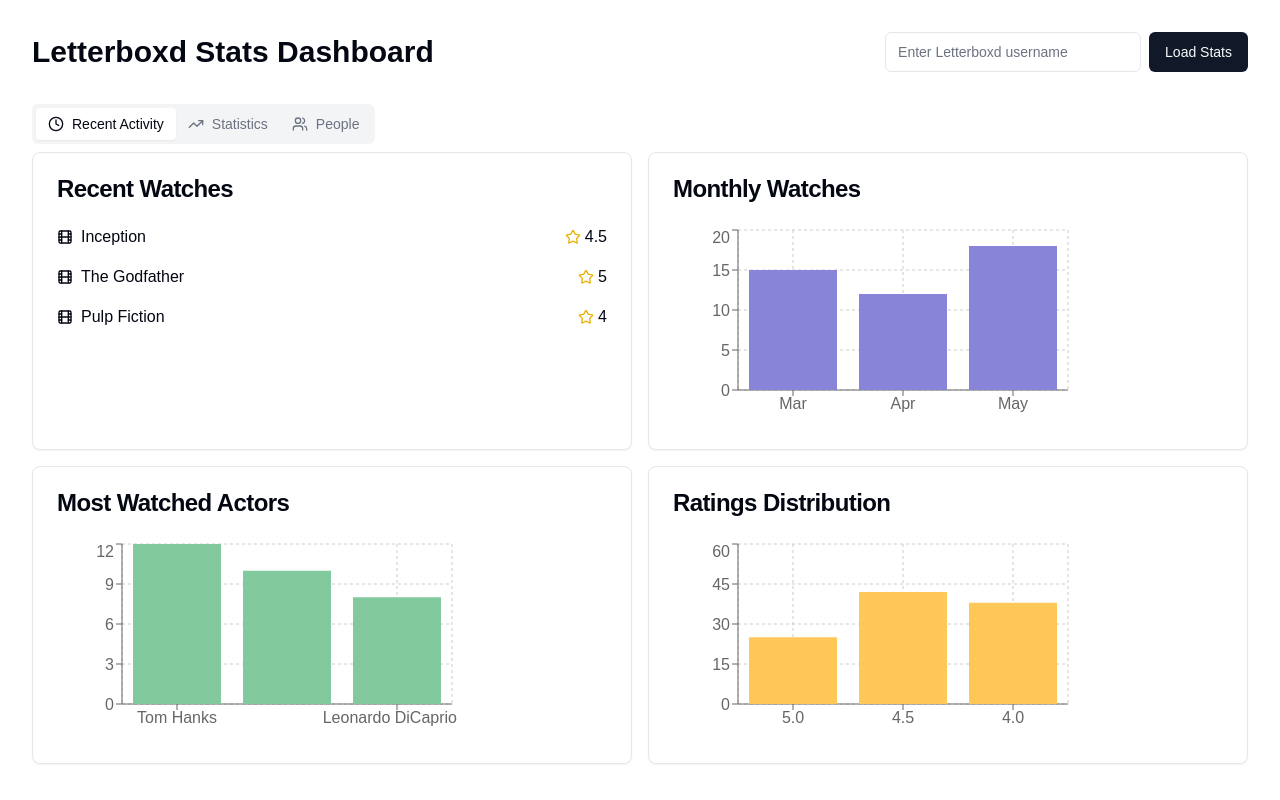
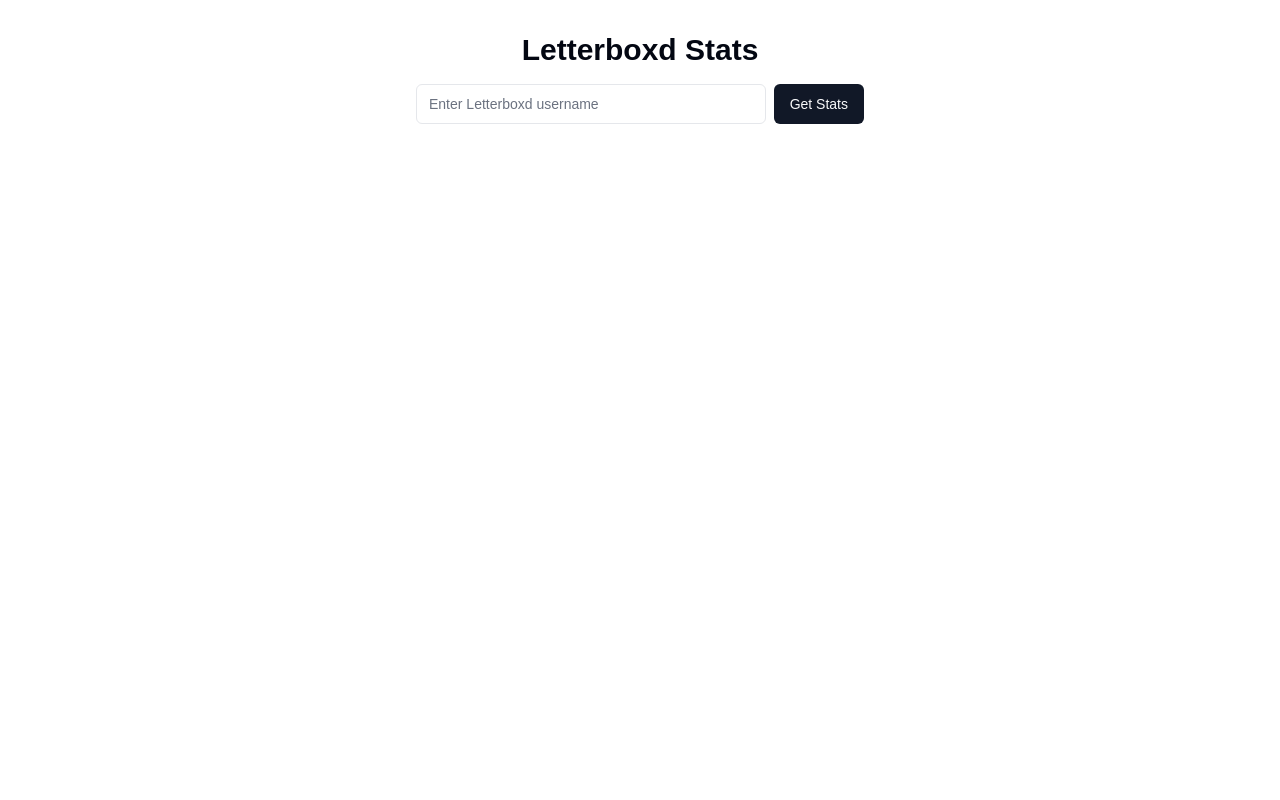
Before and after one commit to layanmoyura/letterboxdfreestats, a Next.js app: page / in a window 1280 px wide. Built offline with nearby package versions, Linux system fonts and the light colour scheme.

Commit message:
initial prod fix

```diff
--- a/src/components/LetterboxdDashboard.tsx
+++ b/src/components/LetterboxdDashboard.tsx
@@ -1,164 +1,197 @@
 "use client";
 import React, { useState } from 'react';
-import axios from 'axios';
-import * as cheerio from 'cheerio';
-import { BarChart, Bar, XAxis, YAxis, CartesianGrid, Tooltip} from 'recharts';
 import { Card, CardContent, CardHeader, CardTitle } from '@/components/ui/card';
 import { Input } from '@/components/ui/input';
 import { Button } from '@/components/ui/button';
-import { Tabs, TabsContent, TabsList, TabsTrigger } from '@/components/ui/tabs';
-import { Clock, Film, Star, Users, TrendingUp } from 'lucide-react';
+import { BarChart, Bar, XAxis, YAxis, CartesianGrid, Tooltip } from 'recharts';
+import { Film, Clock, Star, Calendar } from 'lucide-react';
 
-interface Movie {
-  title: string;
-  date: string;
-  rating: number;
+const LetterboxdStats = () => {
+  const [username, setUsername] = useState('');
+  const [loading, setLoading] = useState(false);
+  interface Stats {
+    totalFilms: number;
+    averageRating: string | number;
+    mostWatchedYear: string;
+    ratingDistribution: { rating: string; count: number }[];
+    recentFilms: { name: string; date: string; rating: string | null; liked: boolean; year: string }[];
+    watchesByMonth: { month: string; count: number }[];
   }
 
-// Mock data - in a real app, this would come from your API
-const mockData = {
-  recentMovies: [
-    { title: "Inception", date: "2025-02-14", rating: 4.5 },
-    { title: "The Godfather", date: "2025-02-13", rating: 5 },
-    { title: "Pulp Fiction", date: "2025-02-12", rating: 4 }
-  ],
-  monthlyWatches: [
-    { month: "Mar", count: 15 },
-    { month: "Apr", count: 12 },
-    { month: "May", count: 18 }
-  ],
-  topActors: [
-    { name: "Tom Hanks", count: 12 },
-    { name: "Morgan Freeman", count: 10 },
-    { name: "Leonardo DiCaprio", count: 8 }
-  ],
-  ratings: [
-    { rating: "5.0", count: 25 },
-    { rating: "4.5", count: 42 },
-    { rating: "4.0", count: 38 }
-  ]
+  const [stats, setStats] = useState<Stats | null>(null);
+  const [error, setError] = useState('');
+
+  const corsProxy = 'https://corsproxy.io/?url=';
+
+  const fetchStats = async () => {
+    setLoading(true);
+    setError('');
+    try {
+      // Fetch user's diary page
+      const diaryUrl = `${corsProxy}${encodeURIComponent(
+        `https://letterboxd.com/${username}/films/diary/`
+      )}`;
+
+      const response = await fetch(diaryUrl);
+      if (!response.ok) {
+        throw new Error('Failed to fetch data');
+      }
+      const html = await response.text();
+      const parser = new DOMParser();
+      const doc = parser.parseFromString(html, 'text/html');
+
+      // Parse watched films
+      const films = Array.from(doc.querySelectorAll('.diary-entry-row')).map(row => ({
+        name: row.querySelector('.headline-3 a')?.textContent?.trim() || '', // Get the movie name from the .frame-title inside td-film-details
+        date: row.querySelector('.diary-day a')?.getAttribute('href')?.match(/(\d{4}\/\d{2}\/\d{2})/)?.[0] || '',
+        rating: row.querySelector('.rating')?.className?.match(/rated-(\d+)/)?.[1] || null, // Extract rating from class (e.g., "rated-7")
+        liked: row.querySelector('.diary-like')?.classList.contains('liked') || false, // Check if liked class exists
+        year: row.querySelector('.td-released span')?.textContent?.trim() || '', // Get the release year from td-released
+      }));
+
+      console.log('films:', films);
+
+      // Calculate statistics
+      const statsData = {
+        totalFilms: films.length,
+        averageRating: calculateAverageRating(films),
+        mostWatchedYear: getMostFrequent(films.map(f => f.year)) || '',
+        ratingDistribution: calculateRatingDistribution(films),
+        recentFilms: films.slice(0, 5),
+        watchesByMonth: calculateWatchesByMonth(films)
       };
 
-const LetterboxdDashboard = () => {
-  const [username, setUsername] = useState<string>('');
-  const [isLoading, setIsLoading] = useState<boolean>(false);
+      setStats(statsData);
+    } catch (err) {
+      setError('Failed to fetch data. Please check the username and try again.');
+      console.error('Error fetching stats:', err);
+    } finally {
+      setLoading(false);
+    }
+  };
 
-  const handleSubmit = async (e: React.FormEvent) => {
-    e.preventDefault();
-    setIsLoading(true);
+  const calculateAverageRating = (films: any[]) => {
+    const ratedFilms = films.filter(f => f.rating);
+    if (!ratedFilms.length) return 0;
+    return (
+      ratedFilms.reduce((sum, film) => sum + Number(film.rating), 0) / ratedFilms.length / 2
+    ).toFixed(1);
+  };
 
-    try {
-      const response = await axios.get(`https://letterboxd.com/${username}/films/diary/`);
-      const $ = cheerio.load(response.data);
-      const recentMovies: Movie[] = [];
+  const calculateRatingDistribution = (films: any[]) => {
+    // Adjust the size of the distribution array to 10 (for 0.5, 1.0, 1.5, ..., 5.0)
+    const distribution = Array(10).fill(0);
 
-      // Loop through each diary entry row
-      $('.diary-entry-row').each((element: any) => {
-        // Extract movie title
-        const title = $(element).find('.headline-3 a').text().trim();
-
-        // Extract movie date
-        const date = $(element).find('.td-calendar .date a').first().text().trim();
-
-        // Extract rating, assuming it's the first span inside td-rating
-        const ratingText = $(element).find('.td-rating .rating').text().trim();
-
-        // Convert rating from stars to a number on a scale of 5
-        const rating = convertRatingToNumber(ratingText);
-
-        // Push the extracted data into the movies array
-        recentMovies.push({ title, date, rating});
+    films.forEach(film => {
+      if (film.rating) {
+        const index = Math.round(film.rating) - 1;
+        if (index >= 0 && index < 10) {
+          distribution[index]++;
+        }
+      }
     });
 
-      // Update mockData with the scraped data
-      mockData.recentMovies = recentMovies;
-    } catch (error) {
-      console.error('Error fetching data:', error);
+    return distribution.map((count, i) => ({
+      rating: ((i + 1) / 2).toFixed(1), // Convert back to rating values (0.5, 1.0, 1.5, ..., 5.0)
+      count
+    }));
+  };
+
+
+  const calculateWatchesByMonth = (films: any[]) => {
+    const months: { [key: string]: number } = {};
+    let minDate = new Date();
+    let maxDate = new Date(0);
+
+    films.forEach(film => {
+        const date = new Date(film.date);
+        const monthYear = date.toLocaleString('default', { month: 'short' }) + ` ${date.getFullYear()}`;
+        months[monthYear] = (months[monthYear] || 0) + 1;
+
+        // Track min and max dates for range
+        if (date < minDate) minDate = date;
+        if (date > maxDate) maxDate = date;
+    });
+
+    // Ensure at least a full year is covered
+    minDate.setMonth(minDate.getMonth() - 1); // Ensure previous December is included
+    maxDate.setMonth(maxDate.getMonth() + 1); // Ensure next month for proper display
+
+    const fullRange: { month: string; count: number }[] = [];
+    for (let d = new Date(minDate); d <= maxDate; d.setMonth(d.getMonth() + 1)) {
+        const label = d.toLocaleString('default', { month: 'short' }) + ` ${d.getFullYear()}`;
+        fullRange.push({ month: label, count: months[label] || 0 });
     }
 
-    setIsLoading(false);
+    return fullRange;
 };
 
-   // Convert star rating (e.g., "★★★★½") to a number
-   const convertRatingToNumber = (ratingText: string): number => {
-    const fullStars = (ratingText.match(/★/g) || []).length; // Count the full stars
-    const halfStar = ratingText.includes('½') ? 0.5 : 0;  // Check if there's a half star
 
-    // Return the rating as a number on a scale of 5
-    return fullStars + halfStar;
+  const getMostFrequent = (arr: string[]) => {
+    return arr.sort((a,b) =>
+      arr.filter(v => v === a).length - arr.filter(v => v === b).length
+    ).pop();
   };
 
   return (
-    <div className="container mx-auto p-4 space-y-4">
-      {/* Header */}
-      <div className="flex items-center justify-between mb-8">
-        <h1 className="text-3xl font-bold">Letterboxd Stats Dashboard</h1>
-        <form onSubmit={handleSubmit} className="flex gap-2">
+    <div className="container mx-auto p-4 space-y-6">
+      <div className="flex flex-col items-center gap-4">
+        <h1 className="text-3xl font-bold">Letterboxd Stats</h1>
+        <div className="flex gap-2 w-full max-w-md">
           <Input
             type="text"
             placeholder="Enter Letterboxd username"
             value={username}
             onChange={(e) => setUsername(e.target.value)}
-            className="w-64"
           />
-          <Button type="submit" disabled={isLoading}>
-            {isLoading ? "Loading..." : "Load Stats"}
+          <Button onClick={fetchStats} disabled={loading}>
+            {loading ? 'Loading...' : 'Get Stats'}
           </Button>
-        </form>
+        </div>
+        {error && <p className="text-red-500">{error}</p>}
       </div>
 
-      {/* Main Dashboard */}
-      <Tabs defaultValue="recent" className="w-full">
-        <TabsList>
-          <TabsTrigger value="recent">
-            <Clock className="w-4 h-4 mr-2" />
-            Recent Activity
-          </TabsTrigger>
-          <TabsTrigger value="stats">
-            <TrendingUp className="w-4 h-4 mr-2" />
-            Statistics
-          </TabsTrigger>
-          <TabsTrigger value="people">
-            <Users className="w-4 h-4 mr-2" />
-            People
-          </TabsTrigger>
-        </TabsList>
-
-        {/* Recent Activity Tab */}
-        <TabsContent value="recent">
-          <div className="grid grid-cols-1 md:grid-cols-2 gap-4">
-            {/* Recent Movies */}
+      {stats && (
+        <div className="grid grid-cols-1 md:grid-cols-2 lg:grid-cols-3 gap-4">
           <Card>
             <CardHeader>
-                <CardTitle>Recent Watches</CardTitle>
+              <CardTitle>Overview</CardTitle>
             </CardHeader>
             <CardContent>
-                <div className="space-y-4">
-                  {mockData.recentMovies.map((movie, index) => (
-                    <div key={index} className="flex items-center justify-between">
-                      <div className="flex items-center">
-                        <Film className="w-4 h-4 mr-2" />
-                        <span>{movie.title}</span>
+              <div className="space-y-2">
+                <div className="flex justify-between items-center">
+                  <span className="flex items-center gap-2">
+                    <Film className="w-4 h-4" />
+                    Total Films
+                  </span>
+                  <span>{stats.totalFilms}</span>
                 </div>
-                      <div className="flex items-center">
-                        <Star className="w-4 h-4 mr-1 text-yellow-500" />
-                        <span>{movie.rating}</span>
+                <div className="flex justify-between items-center">
+                  <span className="flex items-center gap-2">
+                    <Star className="w-4 h-4" />
+                    Average Rating
+                  </span>
+                  <span>{stats.averageRating} ★</span>
                 </div>
+                <div className="flex justify-between items-center">
+                  <span className="flex items-center gap-2">
+                    <Calendar className="w-4 h-4" />
+                    Most Watched Year
+                  </span>
+                  <span>{stats.mostWatchedYear}</span>
                 </div>
-                  ))}
               </div>
             </CardContent>
           </Card>
 
-            {/* Monthly Watch Count */}
           <Card>
             <CardHeader>
-                <CardTitle>Monthly Watches</CardTitle>
+              <CardTitle>Rating Distribution</CardTitle>
             </CardHeader>
             <CardContent>
-                <BarChart width={400} height={200} data={mockData.monthlyWatches}>
+              <BarChart width={300} height={200} data={stats.ratingDistribution}>
                 <CartesianGrid strokeDasharray="3 3" />
-                  <XAxis dataKey="month" />
+                <XAxis dataKey="rating" />
                 <YAxis />
                 <Tooltip />
                 <Bar dataKey="count" fill="#8884d8" />
@@ -166,15 +199,14 @@
             </CardContent>
           </Card>
 
-            {/* Top Actors */}
           <Card>
             <CardHeader>
-                <CardTitle>Most Watched Actors</CardTitle>
+              <CardTitle>Watches by Month</CardTitle>
             </CardHeader>
             <CardContent>
-                <BarChart width={400} height={200} data={mockData.topActors}>
+              <BarChart width={300} height={200} data={stats.watchesByMonth}>
                 <CartesianGrid strokeDasharray="3 3" />
-                  <XAxis dataKey="name" />
+                <XAxis dataKey="month" />
                 <YAxis />
                 <Tooltip />
                 <Bar dataKey="count" fill="#82ca9d" />
@@ -182,110 +214,28 @@
             </CardContent>
           </Card>
 
-            {/* Ratings Distribution */}
-            <Card>
+          <Card className="md:col-span-2 lg:col-span-3">
             <CardHeader>
-                <CardTitle>Ratings Distribution</CardTitle>
-              </CardHeader>
-              <CardContent>
-                <BarChart width={400} height={200} data={mockData.ratings}>
-                  <CartesianGrid strokeDasharray="3 3" />
-                  <XAxis dataKey="rating" />
-                  <YAxis />
-                  <Tooltip />
-                  <Bar dataKey="count" fill="#ffc658" />
-                </BarChart>
-              </CardContent>
-            </Card>
-          </div>
-        </TabsContent>
-
-        {/* Statistics Tab */}
-        <TabsContent value="stats">
-          <div className="grid grid-cols-1 md:grid-cols-3 gap-4">
-            <Card>
-              <CardHeader>
-                <CardTitle>Watch Time</CardTitle>
-              </CardHeader>
-              <CardContent>
-                <div className="text-2xl font-bold">152 hours</div>
-                <div className="text-sm text-gray-500">Total watch time</div>
-              </CardContent>
-            </Card>
-
-            <Card>
-              <CardHeader>
-                <CardTitle>Average Rating</CardTitle>
-              </CardHeader>
-              <CardContent>
-                <div className="text-2xl font-bold">4.2</div>
-                <div className="text-sm text-gray-500">Out of 5 stars</div>
-              </CardContent>
-            </Card>
-
-            <Card>
-              <CardHeader>
-                <CardTitle>Movies Watched</CardTitle>
-              </CardHeader>
-              <CardContent>
-                <div className="text-2xl font-bold">89</div>
-                <div className="text-sm text-gray-500">This year</div>
-              </CardContent>
-            </Card>
-          </div>
-        </TabsContent>
-
-        {/* People Tab */}
-        <TabsContent value="people">
-          <div className="grid grid-cols-1 md:grid-cols-2 gap-4">
-            <Card>
-              <CardHeader>
-                <CardTitle>Top Directors</CardTitle>
+              <CardTitle>Recent Watches</CardTitle>
             </CardHeader>
             <CardContent>
               <div className="space-y-2">
-                  <div className="flex justify-between">
-                    <span>Christopher Nolan</span>
-                    <span>8 movies</span>
+                {stats.recentFilms.map((film, index) => (
+                  <div key={index} className="flex justify-between items-center p-2 bg-gray-50 rounded">
+                    <span className="flex items-center gap-2">
+                      <Film className="w-4 h-4" />
+                      {film.name} ({film.year})
+                    </span>
+                    <span>{film.rating ? `${Number(film.rating)/2} ★` : 'Not rated'}</span>
                   </div>
-                  <div className="flex justify-between">
-                    <span>Martin Scorsese</span>
-                    <span>6 movies</span>
-                  </div>
-                  <div className="flex justify-between">
-                    <span>Quentin Tarantino</span>
-                    <span>5 movies</span>
-                  </div>
-                </div>
-              </CardContent>
-            </Card>
-
-            <Card>
-              <CardHeader>
-                <CardTitle>Most Watched Decades</CardTitle>
-              </CardHeader>
-              <CardContent>
-                <div className="space-y-2">
-                  <div className="flex justify-between">
-                    <span>2010s</span>
-                    <span>45 movies</span>
-                  </div>
-                  <div className="flex justify-between">
-                    <span>2000s</span>
-                    <span>32 movies</span>
-                  </div>
-                  <div className="flex justify-between">
-                    <span>1990s</span>
-                    <span>28 movies</span>
-                  </div>
+                ))}
               </div>
             </CardContent>
           </Card>
         </div>
-        </TabsContent>
-      </Tabs>
+      )}
     </div>
   );
 };
 
-export default LetterboxdDashboard;
+export default LetterboxdStats;
```
Lines whose indentation alone changed are shown as unchanged.
